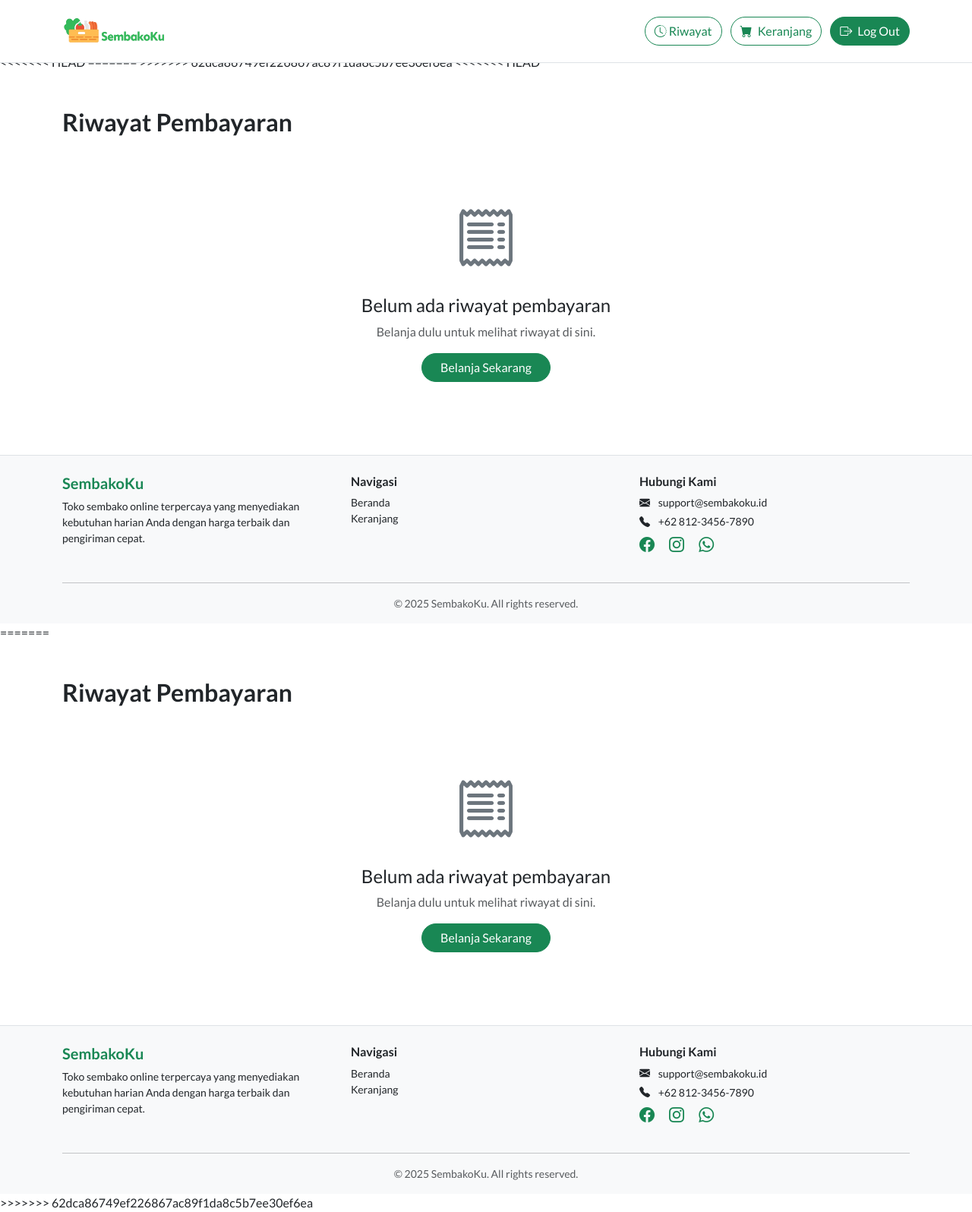
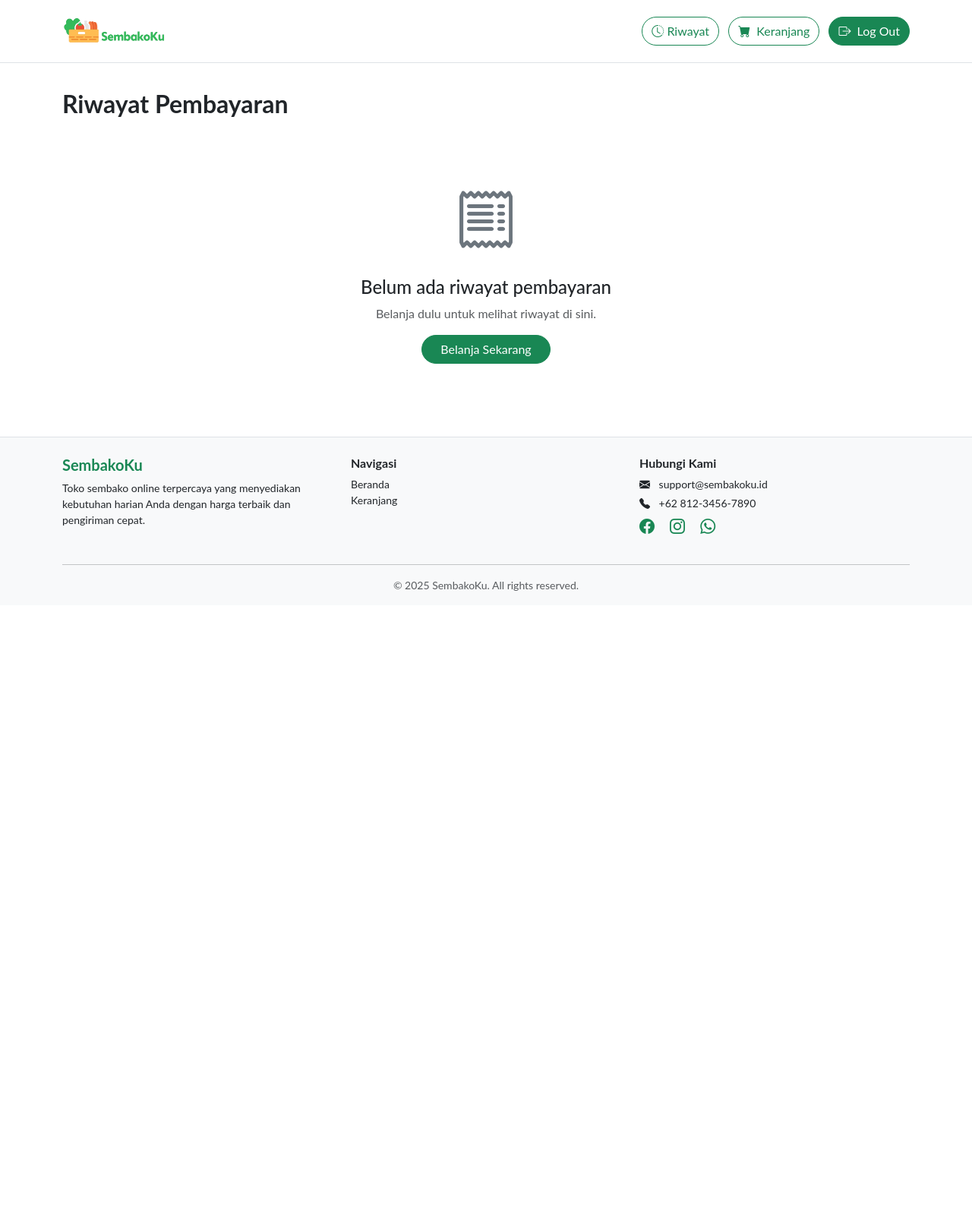
Before and after one commit to aloysiusbian/sistem-toko-sembako, a CodeIgniter 4 app: the page made by app/Views/riwayat.php in a window 1280 px wide. Shown: the whole page at 76% size. After the commit the page ends 778 px from the top, so only its background shows below. Run offline with PHP 8.4 and a stand-in for CodeIgniter, Linux system fonts and the light colour scheme; the template is opened without the code that fills it, so the values that code supplies are empty; some libraries are stand-ins or nearby versions.

Commit message:
apalagi ini

```diff
--- a/app/Controllers/RiwayatController.php
+++ b/app/Controllers/RiwayatController.php
@@ -10,12 +10,8 @@ class RiwayatController extends BaseController
     {
         $model = new PembayaranModel();
 
-<<<<<<< HEAD
         $data['riwayat'] = $model->orderBy('created_at', 'DESC')->findAll();
 
         return view('riwayat', $data);
-=======
-        return view('riwayat', ['riwayat' => $riwayat]);
->>>>>>> 62dca86749ef226867ac89f1da8c5b7ee30ef6ea
     }
 }
--- a/app/Views/riwayat.php
+++ b/app/Views/riwayat.php
@@ -2,43 +2,20 @@
 <html lang="id">
 
 <head>
-<<<<<<< HEAD
-    <meta charset="UTF-8" />
-    <meta name="viewport" content="width=device-width, initial-scale=1.0" />
-    <title>Riwayat Pembayaran - SembakoKu</title>
-    <link href="https://cdn.jsdelivr.net/npm/bootstrap@5.3.6/dist/css/bootstrap.min.css" rel="stylesheet">
-    <link href="https://fonts.googleapis.com/css2?family=Lato:wght@300;400;700&display=swap" rel="stylesheet">
-    <link rel="stylesheet" href="https://cdn.jsdelivr.net/npm/bootstrap-icons@1.11.3/font/bootstrap-icons.css">
-=======
     <meta charset="UTF-8">
     <meta name="viewport" content="width=device-width, initial-scale=1.0">
     <title>Riwayat Pembayaran - SembakoKu</title>
     <link href="https://cdn.jsdelivr.net/npm/bootstrap@5.3.6/dist/css/bootstrap.min.css" rel="stylesheet">
     <link href="https://cdn.jsdelivr.net/npm/bootstrap-icons@1.11.3/font/bootstrap-icons.css" rel="stylesheet">
->>>>>>> 62dca86749ef226867ac89f1da8c5b7ee30ef6ea
     <style>
         body {
             font-family: "Lato", sans-serif;
             padding-top: 70px;
         }
-<<<<<<< HEAD
-
-        .fw-bold {
-            font-weight: 700;
-        }
-
-        .riwayat-item {
-            padding: 15px;
-            border-bottom: 1px solid #eee;
-            transition: all 0.3s ease;
-        }
-
-=======
         .riwayat-item {
             padding: 15px;
             border-bottom: 1px solid #eee;
         }
->>>>>>> 62dca86749ef226867ac89f1da8c5b7ee30ef6ea
         .riwayat-item:hover {
             background-color: #f8f9fa;
         }
@@ -46,94 +23,6 @@
 </head>
 
 <body>
-<<<<<<< HEAD
-    <nav class="navbar navbar-light bg-white border-bottom py-3 fixed-top">
-        <div class="container d-flex justify-content-between align-items-center">
-            <a class="navbar-brand d-flex align-items-center" href="/beranda">
-                <img src="/LogoSembakoKu.png" alt="Logo" height="40" class="me-2">
-            </a>
-            <div>
-                <a href="/riwayat" class="btn btn-outline-success rounded-pill me-2">
-                    <i class="bi bi-clock-history"></i> Riwayat
-                </a>
-                <a href="/keranjang" class="btn btn-outline-success rounded-pill me-2">
-                    <i class="bi bi-cart-fill me-1"></i> Keranjang
-                </a>
-                <a href="/logout" class="btn btn-success rounded-pill">
-                    <i class="bi bi-box-arrow-right me-1"></i> Log Out
-                </a>
-            </div>
-        </div>
-    </nav>
-
-    <div class="container my-5">
-        <h2 class="fw-bold mb-4">Riwayat Pembayaran</h2>
-
-        <?php if (empty($riwayat)) : ?>
-            <div class="text-center py-5">
-                <i class="bi bi-receipt" style="font-size: 5rem; color: #6c757d;"></i>
-                <h4 class="mt-3">Belum ada riwayat pembayaran</h4>
-                <p class="text-muted">Belanja dulu untuk melihat riwayat di sini.</p>
-                <a href="/beranda" class="btn btn-success rounded-pill px-4">Belanja Sekarang</a>
-            </div>
-        <?php else : ?>
-            <div class="card shadow-sm border-0">
-                <div class="card-body">
-                    <?php foreach ($riwayat as $item) : ?>
-                        <div class="riwayat-item">
-                            <div class="d-flex justify-content-between align-items-start">
-                                <div>
-                                    <h5 class="fw-bold mb-1"><?= esc($item['nama']) ?></h5>
-                                    <p class="mb-1">Alamat: <?= esc($item['alamat']) ?></p>
-                                    <p class="mb-1">Metode: <?= esc($item['metode']) ?></p>
-                                    <small class="text-muted">Waktu: <?= esc($item['created_at']) ?></small>
-                                </div>
-                                <div class="text-end">
-                                    <span class="fw-bold text-success">Rp <?= number_format($item['total'], 0, ",", ".") ?></span>
-                                </div>
-                            </div>
-                        </div>
-                    <?php endforeach; ?>
-                </div>
-            </div>
-        <?php endif; ?>
-    </div>
-
-    <footer class="bg-light text-dark mt-5 pt-4 pb-3 border-top">
-        <div class="container">
-            <div class="row">
-                <div class="col-md-4 mb-3">
-                    <h5 class="fw-bold text-success">SembakoKu</h5>
-                    <p class="small">Toko sembako online terpercaya yang menyediakan kebutuhan harian Anda dengan harga terbaik dan pengiriman cepat.</p>
-                </div>
-                <div class="col-md-4 mb-3">
-                    <h6 class="fw-bold">Navigasi</h6>
-                    <ul class="list-unstyled small">
-                        <li><a href="/beranda" class="text-decoration-none text-dark">Beranda</a></li>
-                        <li><a href="/keranjang" class="text-decoration-none text-dark">Keranjang</a></li>
-                    </ul>
-                </div>
-                <div class="col-md-4 mb-3">
-                    <h6 class="fw-bold">Hubungi Kami</h6>
-                    <p class="small mb-1"><i class="bi bi-envelope-fill me-2"></i> support@sembakoku.id</p>
-                    <p class="small mb-1"><i class="bi bi-telephone-fill me-2"></i> +62 812-3456-7890</p>
-                    <div>
-                        <a href="#" class="text-success me-3 fs-5"><i class="bi bi-facebook"></i></a>
-                        <a href="#" class="text-success me-3 fs-5"><i class="bi bi-instagram"></i></a>
-                        <a href="#" class="text-success fs-5"><i class="bi bi-whatsapp"></i></a>
-                    </div>
-                </div>
-            </div>
-            <hr>
-            <div class="text-center small text-muted">
-                &copy; 2025 SembakoKu. All rights reserved.
-            </div>
-        </div>
-    </footer>
-</body>
-
-</html>
-=======
 
 <nav class="navbar navbar-light bg-white border-bottom py-3 fixed-top">
     <div class="container d-flex justify-content-between align-items-center">
@@ -222,4 +111,3 @@
 
 </body>
 </html>
->>>>>>> 62dca86749ef226867ac89f1da8c5b7ee30ef6ea
```
